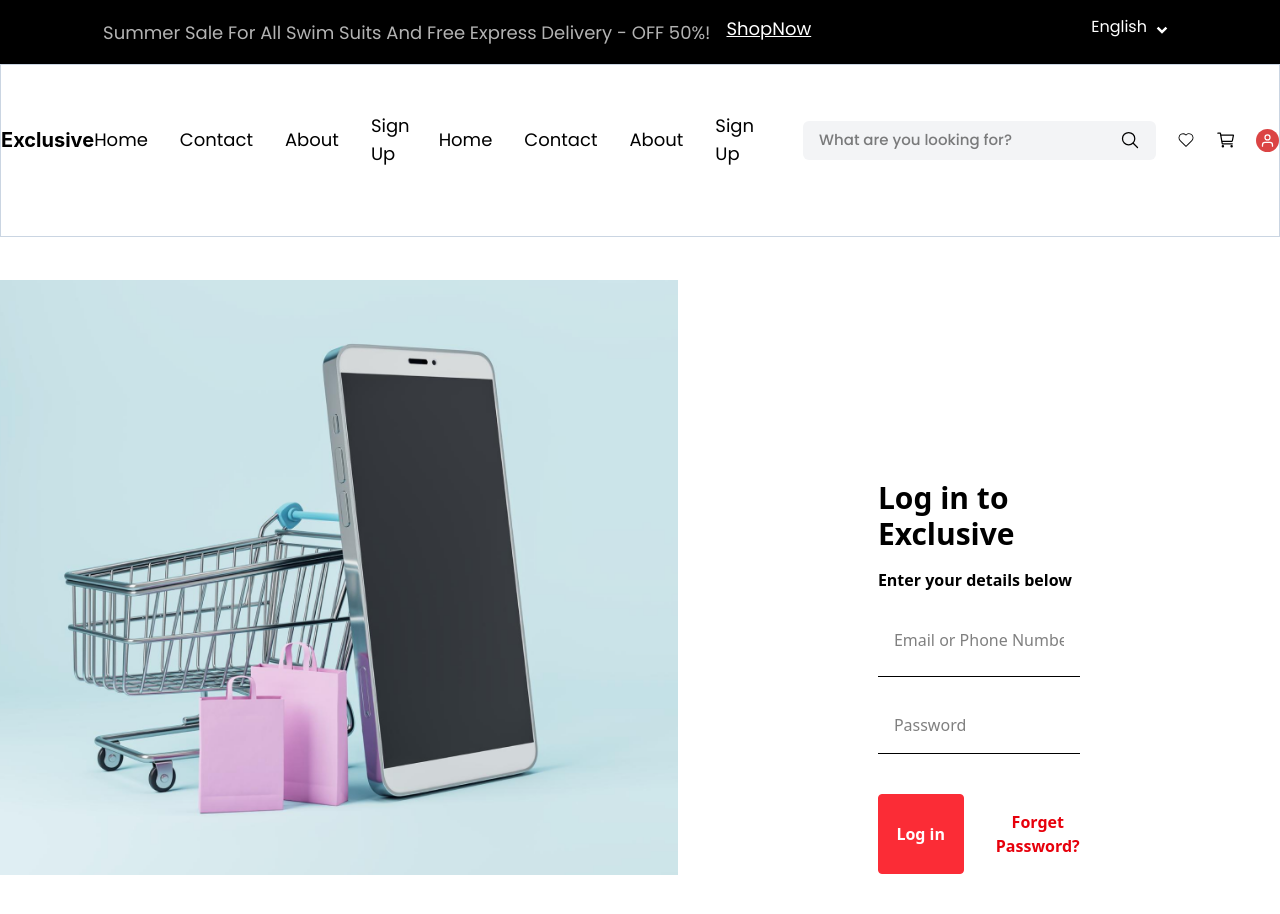
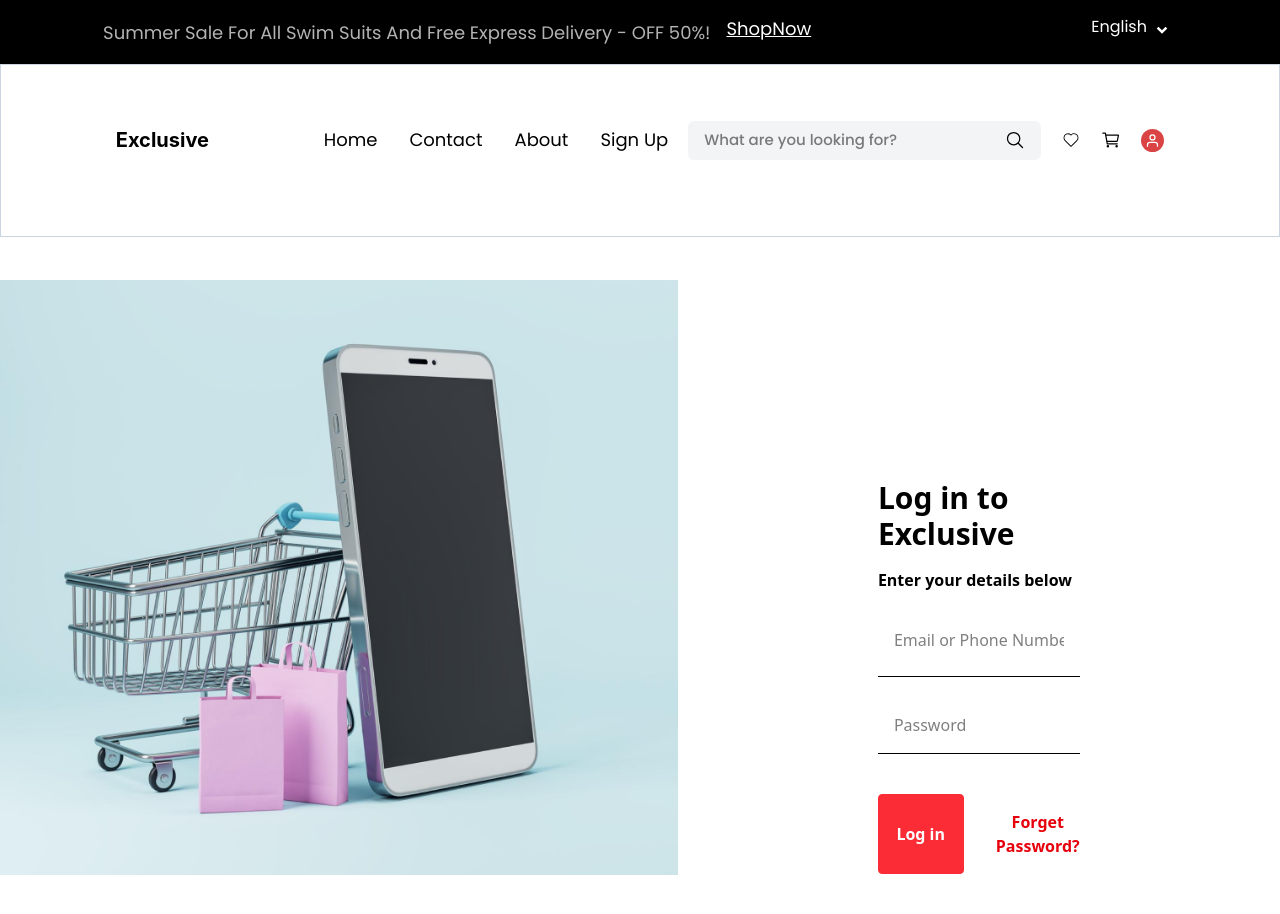
Before and after one commit to OPA6IX1/Declutter, a React (Vite) app: page / in a window 1280 px wide. Shown: the top 914 px of the page. Built offline with nearby package versions, Linux system fonts and the light colour scheme; a web font is replaced by a local one.

Commit message:
navbar re

```diff
--- a/src/components/navBar.tsx
+++ b/src/components/navBar.tsx
@@ -12,31 +12,8 @@ const NavBar = () => {
         Exclusive
       </h1>
 
-      <ul className="hidden lg:flex gap-8 items-center text-lg text-[17px] md:text-[18px] font-[poppins] font-[400]">
-        <li>
-          <NavLink to="/" className="hover:text-gray-300">
-            Home
-          </NavLink>
-        </li>
-        <li>
-          <NavLink to="/contact" className="hover:text-gray-300">
-            Contact
-          </NavLink>
-        </li>
-        <li>
-          <NavLink to="/about" className="hover:text-gray-300">
-            About
-          </NavLink>
-        </li>
-        <li>
-          <NavLink to="/signup" className="hover:text-gray-300">
-            Sign Up
-          </NavLink>
-        </li>
-      </ul>
 
-
-      <div className="flex gap-5 my-7 items-center ">
+      <div className="flex justify-between gap-5 my-7 items-center ">
 
     <ul className="hidden lg:flex gap-8 items-center text-lg text-[17px] md:text-[18px] font-[poppins] font-[400]">
       <li><NavLink to="/" className="hover:text-gray-300">Home</NavLink></li>
```
